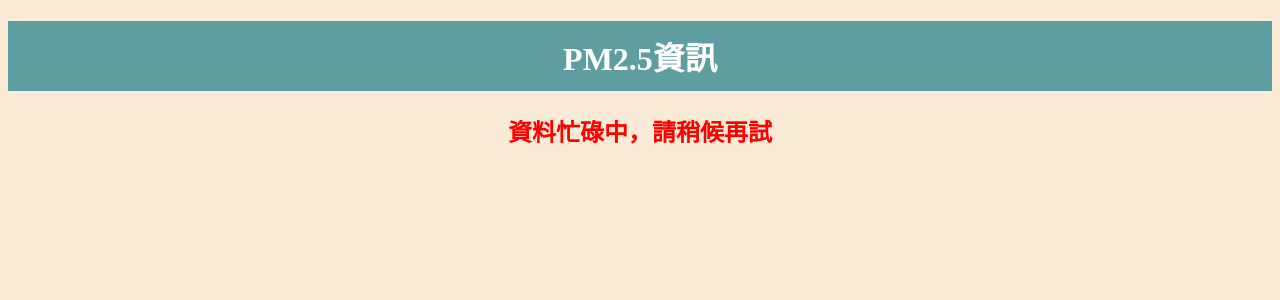
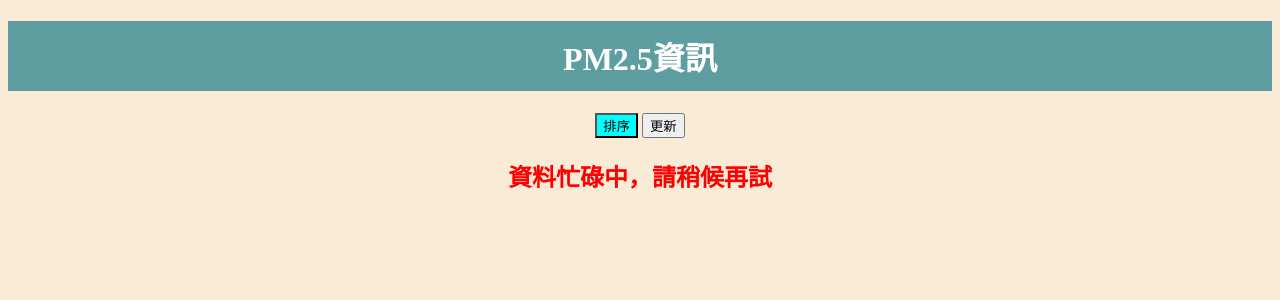
Before and after one commit to christyfeifei/flaskdemo, a Flask app: page /pm25 in a window 1280 px wide. Shown: the top 300 px of the page. Run offline with Flask 3, Linux system fonts and the light colour scheme; data that the repository does not hold is empty.

Commit message:
完成排序功能(使用GET&POST)

```diff
--- a/main.py
+++ b/main.py
@@ -1,4 +1,4 @@
-from flask import Flask, render_template
+from flask import Flask, render_template, request
 from datetime import datetime
 from pm25 import get_pm25
 
@@ -12,9 +12,20 @@ stocks = [
 ]
 
 
-@app.route('/pm25')
+@app.route('/pm25', methods=['GET', 'POST'])
 def pm25():
-    columns, values = get_pm25()
+
+    if request.method == 'GET':
+        columns, values = get_pm25()
+        # # 單純使用GET
+        # if request.args.get('sort'):
+        #     columns, values = get_pm25(True)
+    if request.method == 'POST':
+        if request.form.get('sort'):
+            columns, values = get_pm25(True)
+        else:
+            columns, values = get_pm25()
+
     return render_template('./pm25.html', **locals())
 
 
--- a/pm25.py
+++ b/pm25.py
@@ -2,7 +2,7 @@ import requests
 import json
 
 
-def get_pm25():
+def get_pm25(sort=False):
     columns, values = None, None
     try:
         url = 'https://data.epa.gov.tw/api/v2/aqx_p_02?api_key=e8dd42e6-9b8b-43f8-991e-b3dee723a52d&limit=1000&sort=datacreationdate%20desc&format=JSON'
@@ -13,7 +13,14 @@ def get_pm25():
         # 組合內容 <二維>
         values = []
         for data in datas:
-            values.append(list(data.values()))
+            data = list(data.values())
+            try:
+                data[2] = eval(data[2])
+                values.append(data)
+            except Exception as e:
+                print(e)
+        if sort:
+            values = sorted(values, key=lambda x: x[2], reverse=True)
 
     except Exception as e:
         print(e)
--- a/static/style.css
+++ b/static/style.css
@@ -31,3 +31,7 @@ th{
     background-color: black;
     color: white;
 }
+
+#sort {
+    background-color: aqua;
+}
--- a/templates/pm25.html
+++ b/templates/pm25.html
@@ -9,6 +9,14 @@
 </head>
 <body>
     <h1 class="banner">PM2.5資訊</h1>
+    <form action="/pm25" method="POST" style="margin-bottom: 12px;">
+        <input type="submit" value="排序" name="sort" id="sort">
+        <input type="submit" value="更新" name="update">
+
+
+    </form>
+
+
     {% if not columns %}
     <h2 style="color: red">資料忙碌中，請稍候再試</h2>
     {% else %}
```
